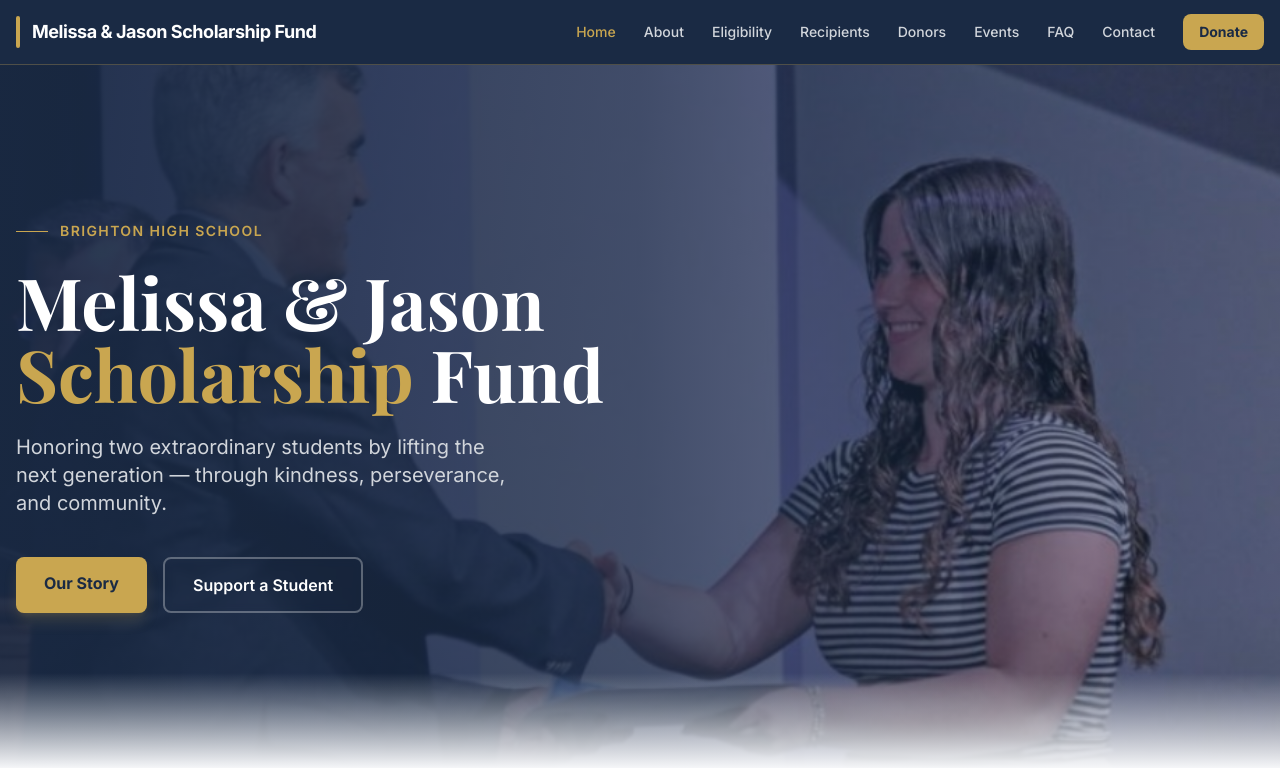
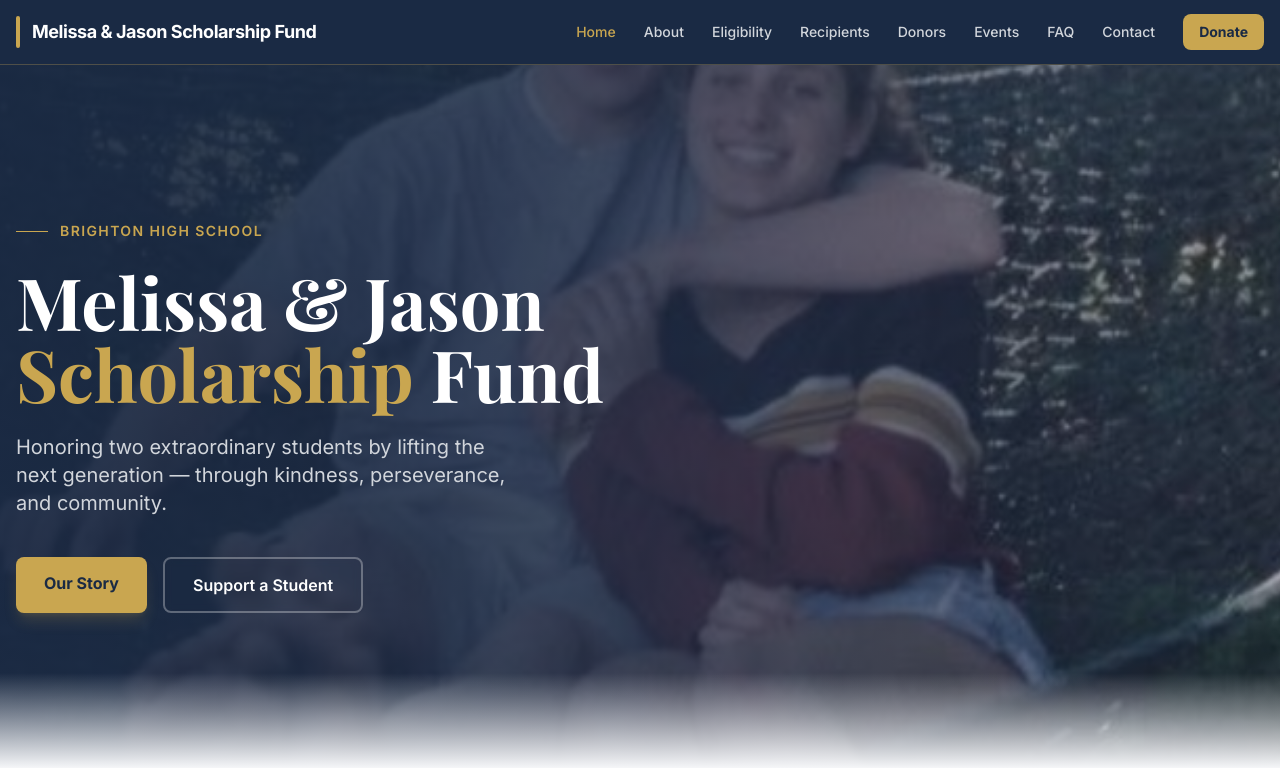
Before and after one commit to laugostini20-byte/melissa-jason-scholarship, a React (Vite) app: page / in a window 1280 px wide. Shown: the top 768 px of the page. Built offline with nearby package versions, Linux system fonts and the light colour scheme.

Commit message:
Hero: swap to Melissa & Jason hammock photo for desktop background

```diff
--- a/src/components/Hero.tsx
+++ b/src/components/Hero.tsx
@@ -12,7 +12,7 @@
         {/* Background photo */}
         {/* Photo — desktop only, landscape image doesn't crop well on mobile */}
         <img
-          src="/shannon.jpg"
+          src="/image4.png"
           alt=""
           aria-hidden="true"
           className="absolute inset-0 w-full h-full object-cover object-center scale-105 hidden md:block"
```
